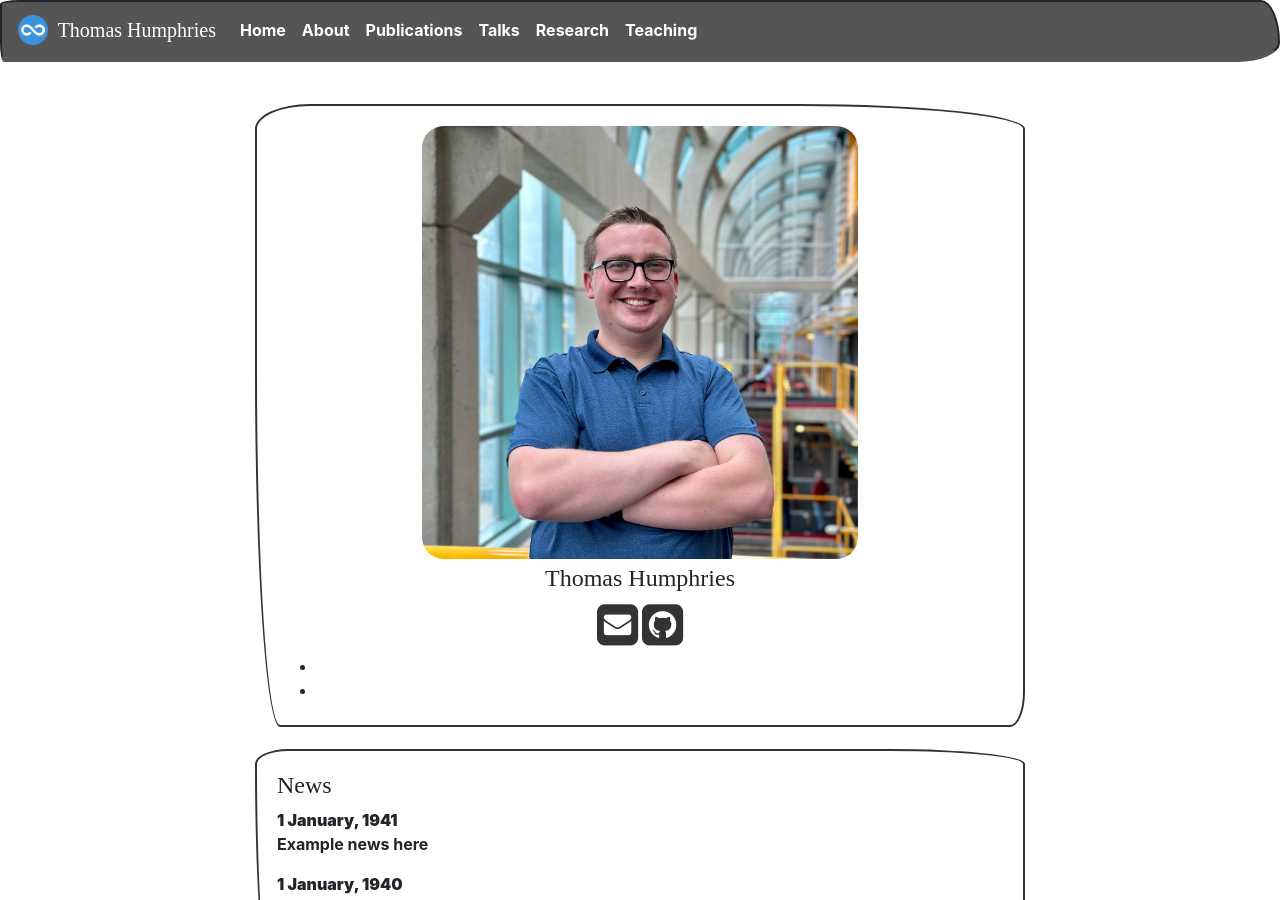
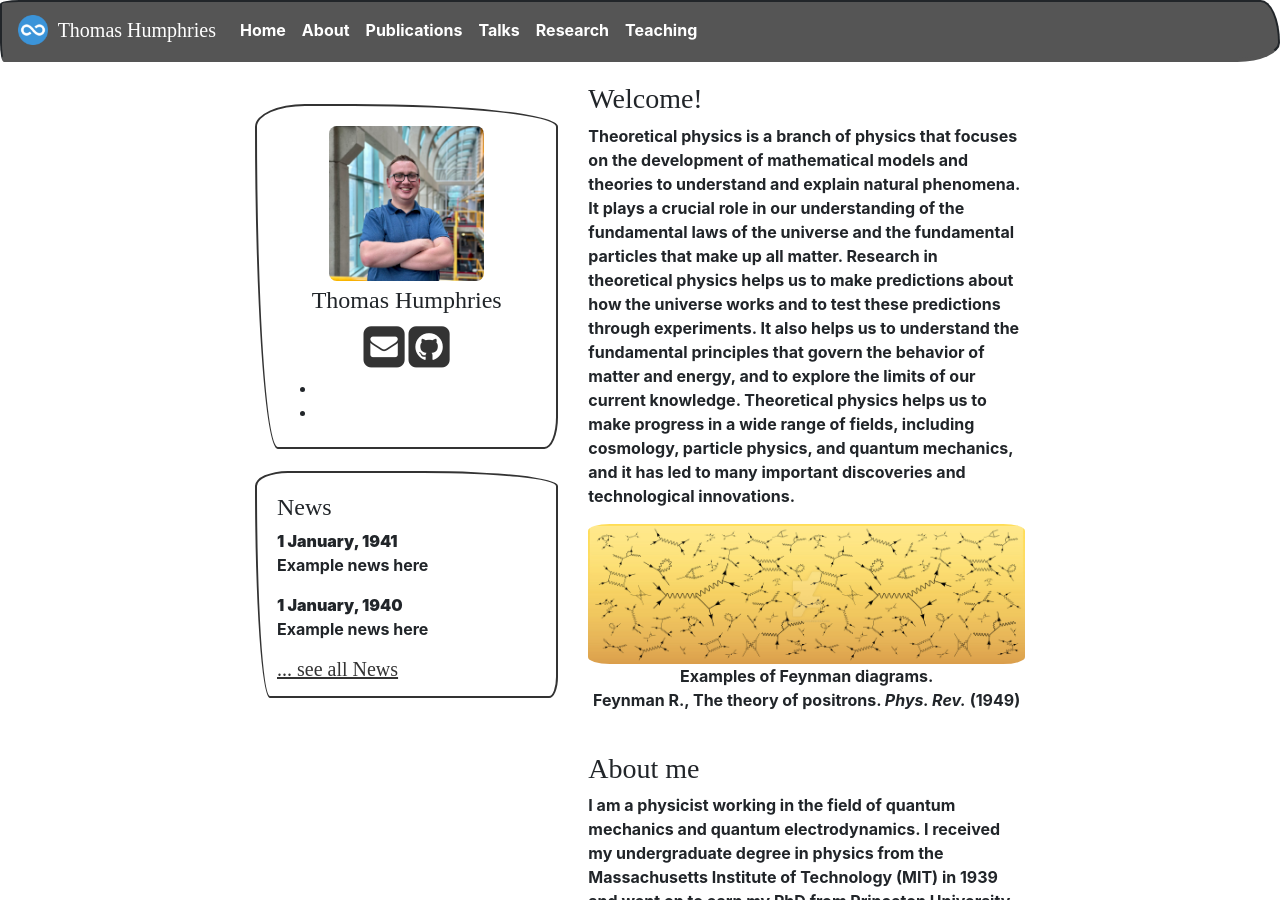
Before and after one commit to t3humphries/new_webpage, a Jekyll site: the page built from _pages/home.md, in a window 1280 px wide and 900 px high. Built offline with Jekyll 4.4.1, drawn with Linux system fonts in a browser that asks for light colours; nearby versions of some CDN libraries; some web fonts are replaced; a style sheet for code colours, icons or effects is not loaded.

Commit message:
changing the one file

```diff
--- a/_layouts/homelay.html
+++ b/_layouts/homelay.html
@@ -1,9 +1,9 @@
 ---
 layout: default
 ---
-  <div id="newsid" class="col-sm-5 col-sm-12" >
+  <div id="newsid" class="col-sm-5 col-xs-12" >
 	{% include sidebar.html %}
   </div>
-  <div id="homeid" class="col-sm-7 col-sm-12">
+  <div id="homeid" class="col-sm-7 col-xs-12">
 	{{ content }}
   </div>
```
